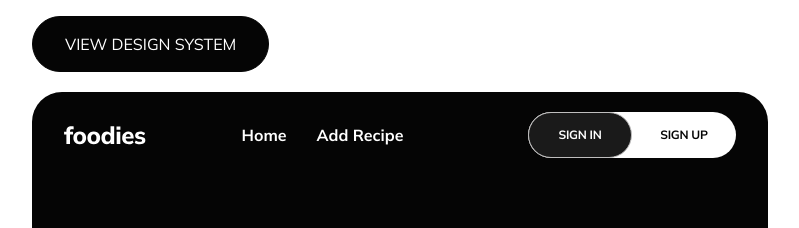
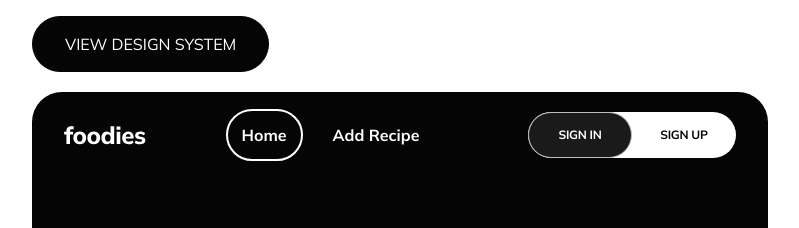
Before and after one commit to Racot86/foodies-project-team-3, a React app: page / in a window 1280 px wide. Shown: the top 228 px of the page, without its empty margins (240-1039 px from the left). Built offline with nearby package versions, Linux system fonts and the light colour scheme; no server answers; the HTML template or start-up script is replaced by a standard one.

Commit message:
fix active link border later

```diff
--- a/src/components/header/Header.jsx
+++ b/src/components/header/Header.jsx
@@ -1,43 +1,66 @@
 import React from "react";
-import { Link } from "react-router-dom";
+import { NavLink, useLocation } from "react-router-dom";
 import styles from "./Header.module.css";
 import Logo from "@components/ui/Logo/Logo.jsx";
 import UserBar from "./components/UserBar/UserBar.jsx";
 import BurgerMenu from "./components/BurgerMenu/BurgerMenu.jsx";
 import { useBreakpoint } from "@/hooks/useBreakpoint.js";
 import { SignToggle } from "../ui";
-import { useSelector } from "react-redux";
-import { selectIsAuthenticated } from "@/redux/slices/authSlice";
 import PrivateContentArea from "../privateContentArea/PrivateContentArea";
+import { useAuthRedux } from "@/hooks";
 
 
 export const Header = () => {
+  const location = useLocation();
   const { breakpoint } = useBreakpoint();
   const isMobile = breakpoint === 'mobile' || breakpoint === 'mobile-small';
 
-  const isAuth = useSelector(selectIsAuthenticated)
+  const { isAuthenticated } = useAuthRedux();
+
+  const isWhiteHeader =
+    location.pathname === '/add-recipe' || location.pathname === '/profile';
 
   return (
-    <header className={styles.header}>
-      <Logo />
+    <header className={`${styles.header} ${isWhiteHeader ? styles.whiteTheme : ''}`}>
+      <div className={styles.logoWrapper}>
+        <Logo />
+      </div>
+
       {!isMobile && (
         <nav className={styles.nav}>
           <ul>
             <li>
-              <Link  to="/">Home</Link>
+              <NavLink
+                to="/"
+                className={({ isActive }) =>
+                  `${styles.link} ${isActive ? styles.active : ''} ${isWhiteHeader ? styles.white : ''}`
+                }
+              >
+                Home
+              </NavLink>
             </li>
             <li>
               <PrivateContentArea>
-                <Link to="/add-recipe">Add Recipe</Link>
+                <NavLink
+                  to="/add-recipe"
+                  className={({ isActive }) =>
+                    `${styles.link} ${isActive ? styles.active : ''} ${isWhiteHeader ? styles.white : ''}`
+                  }
+                >
+                  Add Recipe
+                </NavLink>
               </PrivateContentArea>
             </li>
           </ul>
         </nav>
       )}
-      {isAuth ? <UserBar /> : <SignToggle />}
-      {isMobile && (
-            <BurgerMenu />
+
+      <div className={styles.userbarWrapper}>
+        {isAuthenticated ? <UserBar /> : <SignToggle />}
+        {isMobile && isAuthenticated && (
+          <BurgerMenu isWhiteTheme={isWhiteHeader} />
         )}
+      </div>
     </header>
   );
 };
--- a/src/components/header/Header.module.css
+++ b/src/components/header/Header.module.css
@@ -64,6 +64,38 @@
     margin-bottom: 0;
 }
 
+.whiteTheme {
+  background-color: var(--color-white);
+}
+
+.whiteTheme .logoWrapper img {
+  filter: invert(100%) brightness(0);
+}
+
+.whiteTheme .line {
+  background-color: var(--color-primary);
+}
+
+.whiteTheme .nav a {
+  color: var(--color-primary);
+}
+
+.whiteTheme .nav a:hover {
+  border: 1px solid rgba(0, 0, 0, 0.2);
+}
+.userbarWrapper{
+    display: flex;
+    gap: 4px;
+}
+.nav a.active {
+  padding: 14px;
+  border: 2px solid var(--color-white);
+  border-radius: 30px;
+}
+.whiteTheme .nav a.active {
+  border: 2px solid var(--color-primary);
+}
+
 /* Responsive adjustments */
 @media screen and (min-width: 768px) {
     .header{
--- a/src/components/header/components/BurgerMenu/BurgerMenu.jsx
+++ b/src/components/header/components/BurgerMenu/BurgerMenu.jsx
@@ -4,7 +4,7 @@ import Logo from '@/components/ui/Logo/Logo';
 import { Link } from "react-router-dom";
 import PrivateContentArea from '@/components/privateContentArea/PrivateContentArea';
 
-export const BurgerMenu = () => {
+export const BurgerMenu = ({ isWhiteTheme }) => {
   const [isOpen, setIsOpen] = useState(false);
   const [headerWidth, setHeaderWidth] = useState(0);
   const menuRef = useRef(null);
@@ -37,7 +37,7 @@ export const BurgerMenu = () => {
   return (
     <div className={styles.wrapper}>
       <div
-        className={`${styles.burgerMenu} ${isOpen ? styles.open : ''}`}
+        className={`${styles.burgerMenu} ${isOpen ? styles.open : ''} ${isWhiteTheme ? styles.black : ''}`}
         onClick={handleClick}
         aria-label="Toggle menu"
         role="button"
--- a/src/components/header/components/BurgerMenu/BurgerMenu.module.css
+++ b/src/components/header/components/BurgerMenu/BurgerMenu.module.css
@@ -15,6 +15,7 @@
   background-color: var(--color-white);
   transition: all 0.3s ease;
 }
+
 
 /* Menu overlay styles */
 .menuOverlay {
@@ -104,3 +105,7 @@
     height: 172px;
     object-fit: cover;
 }
+
+.black .line {
+  background-color: var(--color-primary);
+}
```
